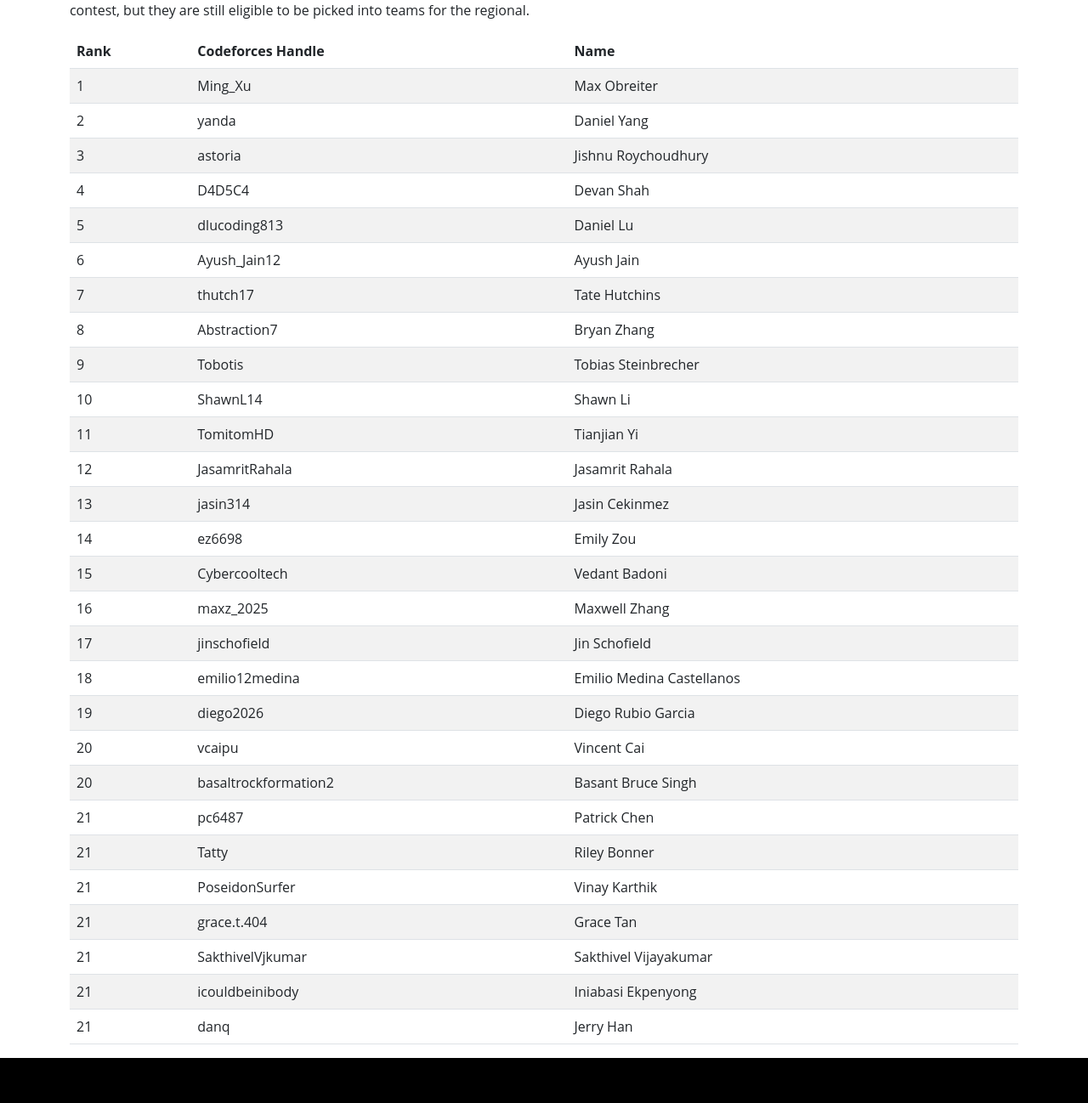
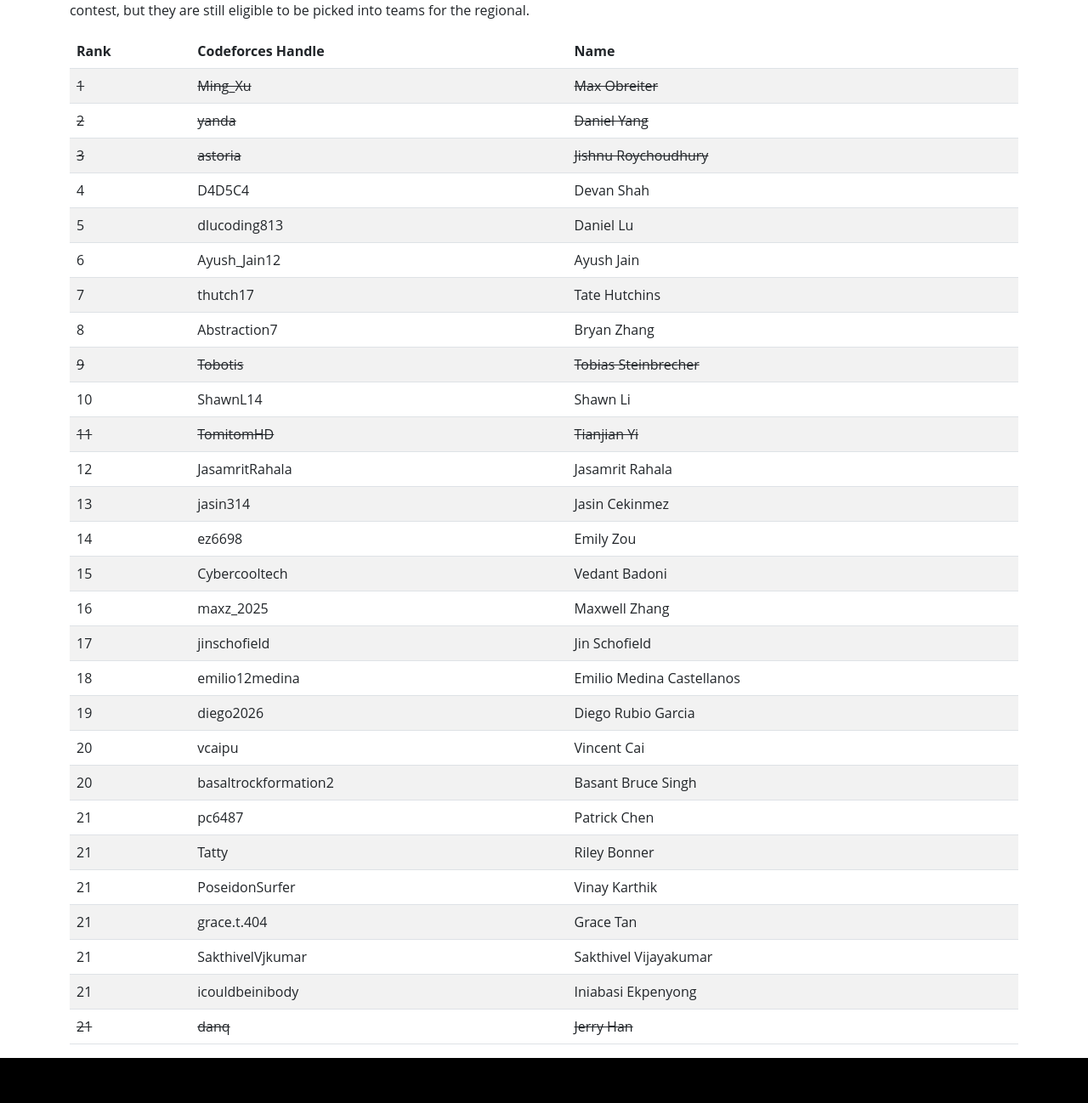
Before and after one commit to Princeton-Competitive-Programming/princeton-competitive-programming, a Jekyll site: the page built from pages/icpc25_pool.md, in a window 1280 px wide. Shown: the part 276-1574 px from the top of the page at 85% size. Built offline with Jekyll 4.4.1, drawn with Linux system fonts in a browser that asks for light colours; nearby versions of some CDN libraries.

Commit message:
Mark eligible students as ineligible for ICPC 2025 by striking through their names in the results table

```diff
--- a/pages/icpc25_pool.md
+++ b/pages/icpc25_pool.md
@@ -18,17 +18,17 @@ contest, but they are still eligible to be picked into teams for the regional.
     </tr>
   </thead>
   <tbody>
-    <tr>
+    <tr style="text-decoration: line-through;">
       <td>1</td>
       <td>Ming_Xu</td>
       <td>Max Obreiter</td>
     </tr>
-    <tr>
+    <tr style="text-decoration: line-through;">
       <td>2</td>
       <td>yanda</td>
       <td>Daniel Yang</td>
     </tr>
-    <tr>
+    <tr style="text-decoration: line-through;">
       <td>3</td>
       <td>astoria</td>
       <td>Jishnu Roychoudhury</td>
@@ -58,7 +58,7 @@ contest, but they are still eligible to be picked into teams for the regional.
       <td>Abstraction7</td>
       <td>Bryan Zhang</td>
     </tr>
-    <tr>
+    <tr style="text-decoration: line-through;">
       <td>9</td>
       <td>Tobotis</td>
       <td>Tobias Steinbrecher</td>
@@ -68,7 +68,7 @@ contest, but they are still eligible to be picked into teams for the regional.
       <td>ShawnL14</td>
       <td>Shawn Li</td>
     </tr>
-    <tr>
+    <tr style="text-decoration: line-through;">
       <td>11</td>
       <td>TomitomHD</td>
       <td>Tianjian Yi</td>
@@ -153,7 +153,7 @@ contest, but they are still eligible to be picked into teams for the regional.
       <td>icouldbeinibody</td>
       <td>Iniabasi Ekpenyong</td>
     </tr>
-    <tr>
+    <tr style="text-decoration: line-through;">
       <td>21</td>
       <td>danq</td>
       <td>Jerry Han</td>
```
